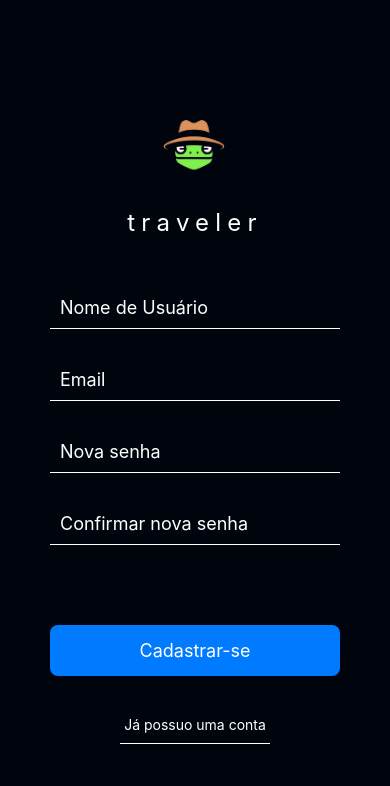
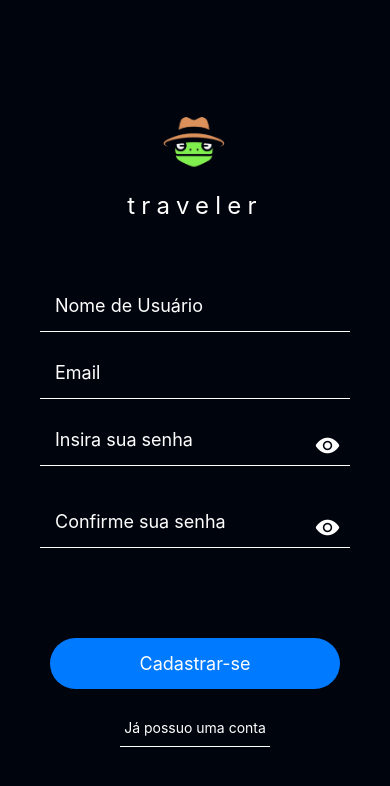
Before and after one commit to traveler-ATITUS-2024/traveler-frontend, a React Native app: screen /Cadastro in a window 390 px wide. Shown: the top 786 px of the page. Built offline with nearby package versions, Linux system fonts and the light colour scheme.

Commit message:
Adicionado opção de ocultar e expor caracter da senha na tela de cadastro e função de tirar o teclado ao clicar fora dos campos de texto

```diff
--- a/components/Login/Login.js
+++ b/components/Login/Login.js
@@ -128,6 +128,7 @@ const styles = StyleSheet.create({
     marginHorizontal: 50,
     marginBottom: 30,
     marginTop: 50,
+    borderRadius: 40,
   },
   textobotao: {
     color: '#FFF',
--- a/package.json
+++ b/package.json
@@ -24,6 +24,7 @@
     "react-native": "0.74.5",
     "react-native-google-places-autocomplete": "^2.5.6",
     "react-native-screens": "^3.31.1",
+    "react-native-vector-icons": "^10.2.0",
     "react-native-web": "~0.19.10"
   },
   "devDependencies": {
--- a/src/modules/cadastro/view/cadastro.jsx
+++ b/src/modules/cadastro/view/cadastro.jsx
@@ -5,19 +5,24 @@ import {
   Image,
   TouchableOpacity,
   TextInput,
+  Keyboard,
+  TouchableWithoutFeedback,
 } from "react-native";
-import React from "react";
+import React, { useState } from "react";
 import logo from "../../../../assets/logo.png";
 import { cadastroControllerImpl } from "../di/di";
+import { Ionicons } from '@expo/vector-icons';
 
 export default function Cadastro() {
   const controller = cadastroControllerImpl();
 
+  const [hidePass, setHidePass] = useState(true);
+
   return (
+    <TouchableWithoutFeedback onPress={Keyboard.dismiss}>
       <View style={styles.container}>
         <View style={styles.header}>
           <Image source={logo} style={styles.logo} />
-        {/* <Text style={styles.titulo}>{controller.state}</Text> */}
           <Text style={styles.titulo}>traveler</Text>
         </View>
 
@@ -27,7 +32,7 @@ export default function Cadastro() {
             placeholder="Nome de Usuário"
             placeholderTextColor="white"
             value={controller.username}
-          onChangeText={(text) => controller.setUsername(text)}
+            onChangeText={controller.setUsername}
           />
 
           <TextInput
@@ -35,24 +40,50 @@ export default function Cadastro() {
             placeholder="Email"
             placeholderTextColor="white"
             value={controller.email}
-          onChangeText={(text) => controller.setEmail(text)}
+            onChangeText={controller.setEmail}
           />
 
+          <View style={styles.inputArea}>
             <TextInput
               style={styles.input}
-          placeholder="Nova senha"
-          placeholderTextColor="white"
+              placeholder="Insira sua senha"
+              placeholderTextColor="#FFF"
+              onChangeText={controller.setPassword}
               value={controller.password}
-          onChangeText={(text) => controller.setPassword(text)}
+              secureTextEntry={hidePass}
             />
+            <TouchableOpacity
+              style={styles.icon}
+              onPress={() => setHidePass(!hidePass)}
+            >
+              {hidePass ? (
+                <Ionicons name="eye" color="#FFF" size={25} />
+              ) : (
+                <Ionicons name="eye-off" color="#FFF" size={25} />
+              )}
+            </TouchableOpacity>
+          </View>
 
+          <View style={styles.inputArea}>
             <TextInput
               style={styles.input}
-          placeholder="Confirmar nova senha"
-          placeholderTextColor="white"
+              placeholder="Confirme sua senha"
+              placeholderTextColor="#FFF"
+              onChangeText={controller.setConfirmPassword}
               value={controller.confirmPassword}
-          onChangeText={(text) => controller.setConfirmPassword(text)}
+              secureTextEntry={hidePass}
             />
+            <TouchableOpacity
+              style={styles.icon}
+              onPress={() => setHidePass(!hidePass)}
+            >
+              {hidePass ? (
+                <Ionicons name="eye" color="#FFF" size={25} />
+              ) : (
+                <Ionicons name="eye-off" color="#FFF" size={25} />
+              )}
+            </TouchableOpacity>
+          </View>
         </View>
 
         <TouchableOpacity
@@ -70,6 +101,7 @@ export default function Cadastro() {
           <View style={styles.linha}></View>
         </TouchableOpacity>
       </View>
+    </TouchableWithoutFeedback>
   );
 }
 
@@ -82,12 +114,12 @@ const styles = StyleSheet.create({
   },
   header: {
     alignItems: "center",
-    marginBottom: 50,
+    marginBottom: 60,
   },
   logo: {
     width: 98,
     height: 83,
-    marginBottom: 24,
+    marginBottom: 10,
   },
   titulo: {
     fontSize: 24,
@@ -96,24 +128,35 @@ const styles = StyleSheet.create({
     color: "#FFF",
   },
   form: {
-    paddingHorizontal: 50,
+    paddingHorizontal: 40,
+    marginBottom: 40,
+  },
+  inputArea: {
+    position: 'relative',
+    marginBottom: 15,
   },
   input: {
+    width: '100%',
     fontSize: 18,
     color: "#FFF",
+    padding: 15,
     borderBottomWidth: 1,
     borderBottomColor: "#FFF",
-    marginBottom: 30,
-    padding: 10,
+    marginBottom: 15,
+  },
+  icon: {
+    position: 'absolute',
+    right: 10,
+    top: 18,
   },
   botaoCadastrar: {
     backgroundColor: "#007AFF",
     padding: 15,
-    borderRadius: 8,
+    borderRadius: 40,
     alignItems: "center",
     marginHorizontal: 50,
-    marginBottom: 30,
-    marginTop: 50,
+    marginBottom: 20,
+    marginTop: 20,
   },
   textobotao: {
     color: "#FFF",
@@ -131,8 +174,7 @@ const styles = StyleSheet.create({
   linha: {
     borderBottomWidth: 1,
     borderBottomColor: "#FFF",
-    width: "80%",
+    width: 150,
     marginTop: 5,
-    width: 150,
   },
 });
```
Also changed, not shown: 1 other file (tests, documents, lock files or other folders). Lines whose indentation alone changed are shown as unchanged.
